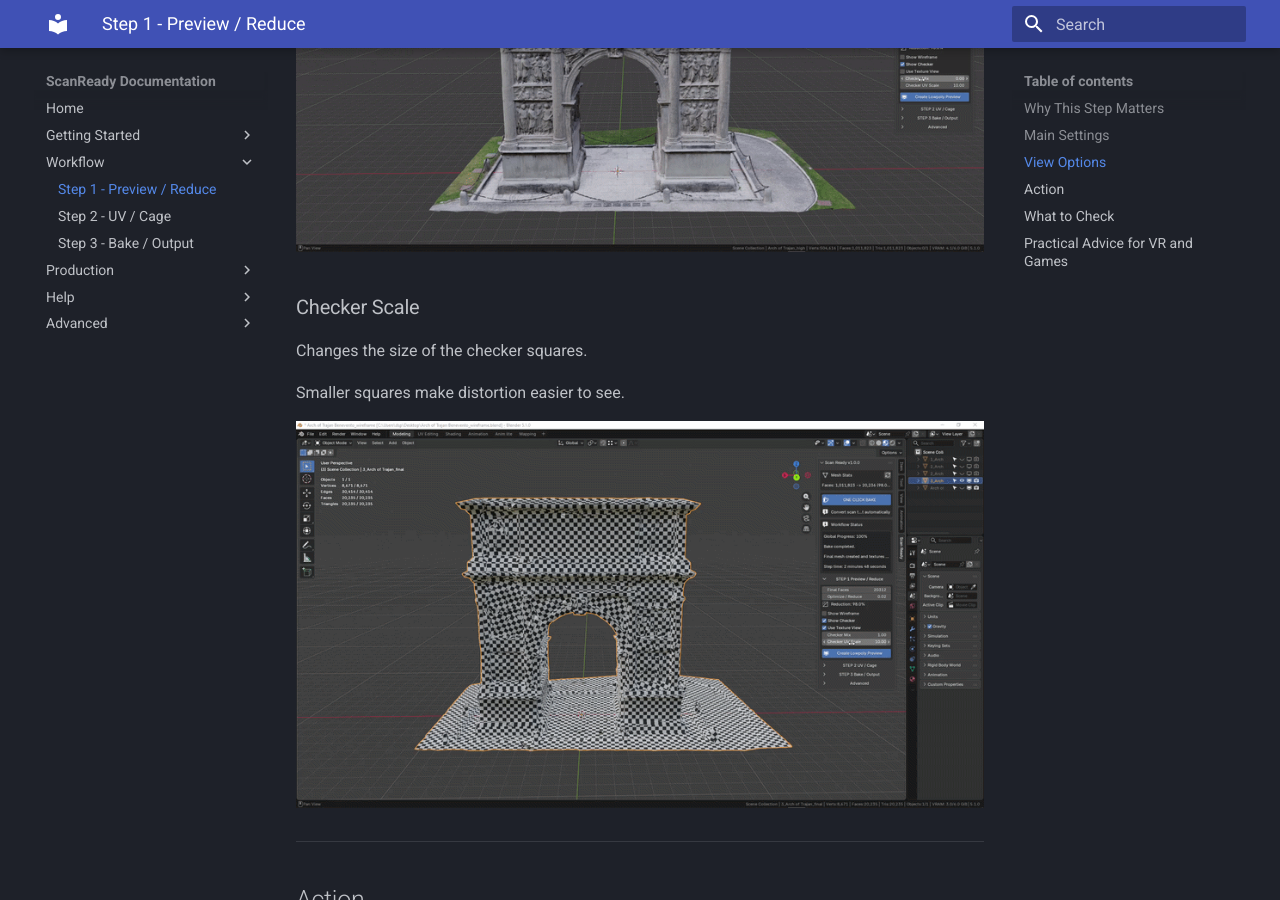
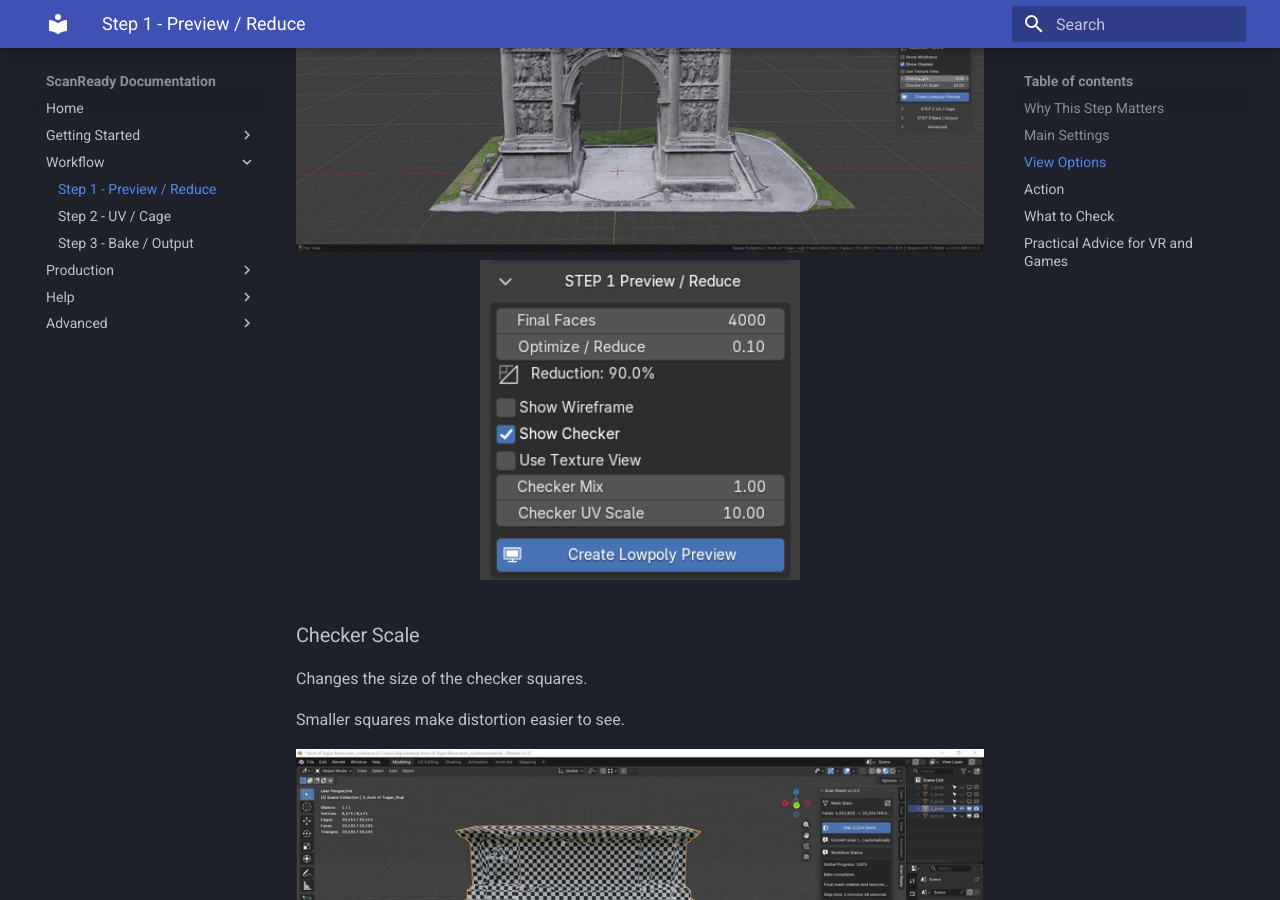
Before and after one commit to marioschiano/scanready-docs, an MkDocs documentation site: the page built from docs/step1.md, in a window 1280 px wide and 900 px high, scrolled down 4305 px. Built offline with MkDocs 1.6.1 and Material for MkDocs 9.7.7, drawn with Linux system fonts in a browser that asks for light colours.

Commit message:
Update step1.md

```diff
--- a/docs/step1.md
+++ b/docs/step1.md
@@ -118,6 +118,10 @@ Controls how strongly the checker overlay appears.
 <div style="width:100%; text-align:left;">
   <img src="../img/step1-checker-mix.gif" alt="ScanReady Checker Mix control adjusting checker overlay strength" style="max-width:820px;width:100%;">
 </div>
+<div style="flex:0 0 320px; text-align:center;">
+  <img src="../img/step1-checker mixer-scale.png" alt="ScanReady Step 1 Preview Reduce panel with Create Lowpoly Preview button" style="width:320px; max-width:100%;">
+</div>
+
 
 <h3>Checker Scale</h3>
 
```
